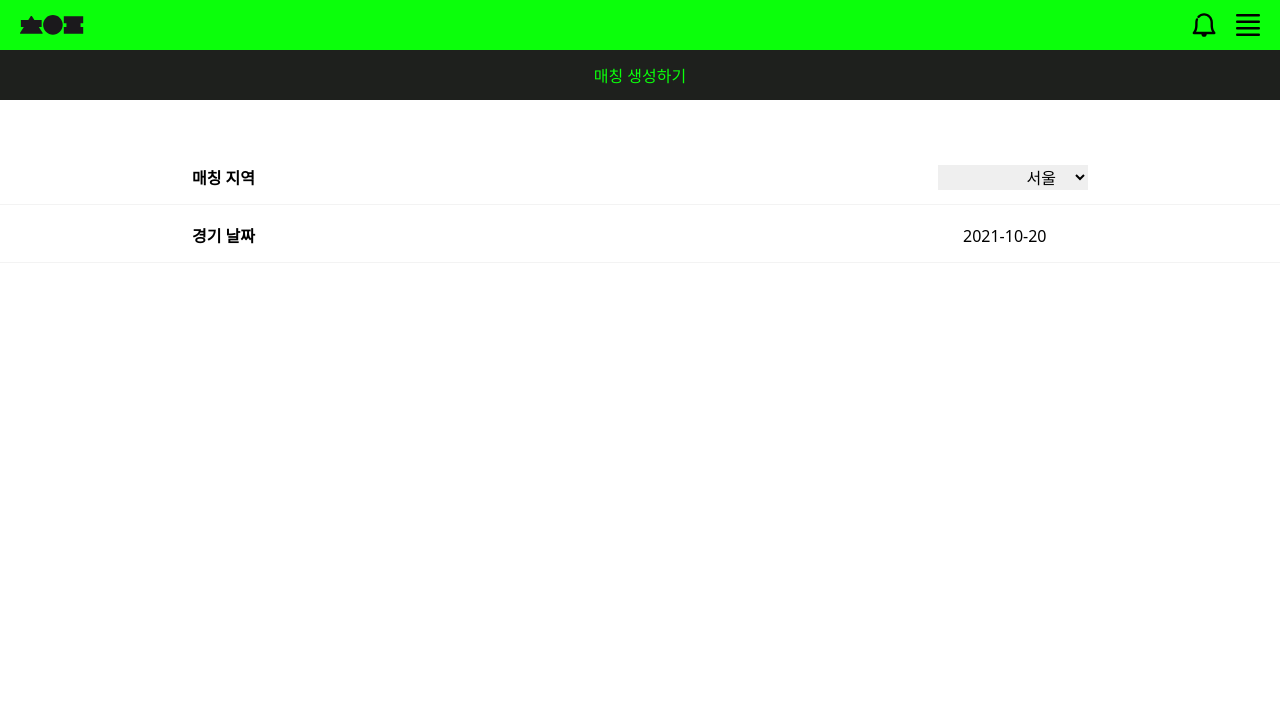
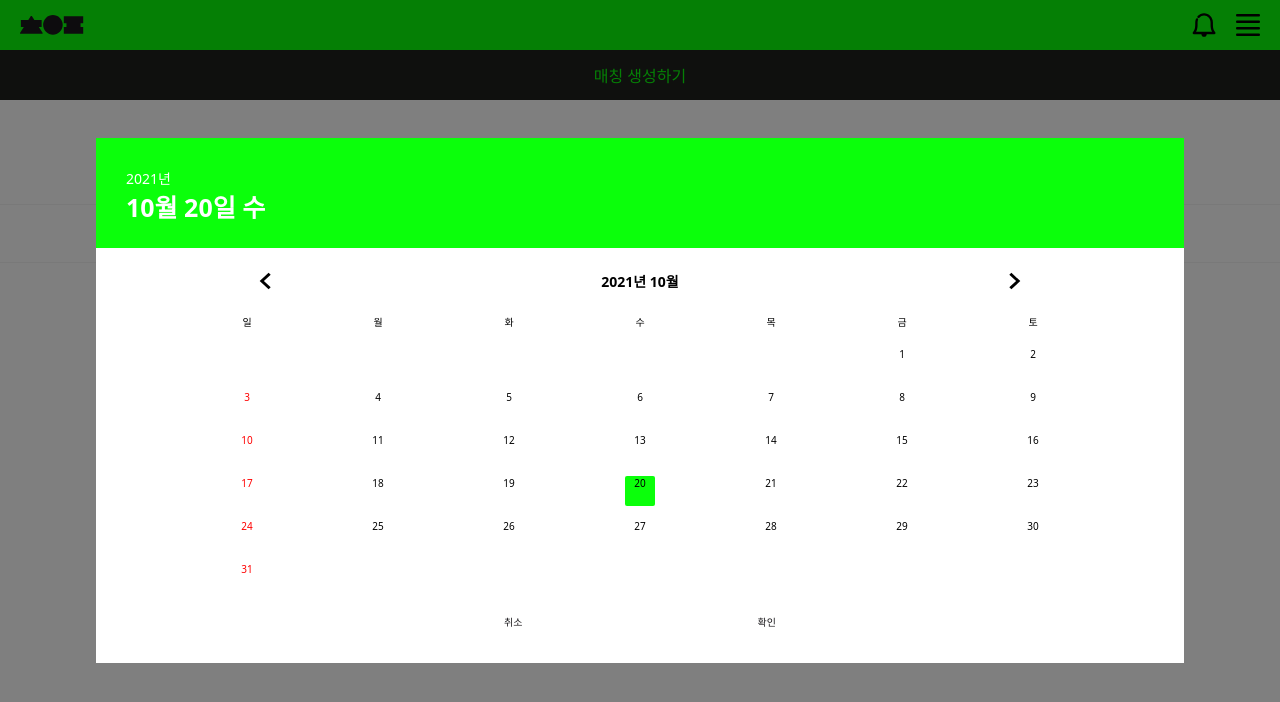
Before and after one commit to dsm-football/football-frontend, a React (Create React App) app: page /match/registration in a window 1280 px wide. Shown: the top 702 px of the page. Built offline with nearby package versions, Linux system fonts and the light colour scheme; no server answers.

Commit message:
⚡️ :: 캘린더 만들기 및 날씨 연동 중

```diff
--- a/src/components/common/calendar/Calendar.tsx
+++ b/src/components/common/calendar/Calendar.tsx
@@ -1,15 +1,159 @@
-import React, { useState } from "react";
-import DatePicker from "react-datepicker";
-import "react-datepicker/dist/react-datepicker.css";
+import React, { useEffect, useState } from "react";
+import { NextIcon, PrevIcon } from "../../../assets";
+import * as S from "./style";
+import moment from "moment";
+import { color } from "../../../style";
+import axios from "axios";
+
+const WEEK = ["일", "월", "화", "수", "목", "금", "토"];
+
+type LocationType = {
+  longitude: number;
+  latitude: number;
+};
 
 const Calendar = () => {
-  const [startDate, setStartDate] = useState(new Date());
+  const [date, setDate] = useState<moment.Moment>(() => moment());
+  const [location, setLocation] = useState<LocationType | null>(null);
+  const [url, setUrl] = useState<string>("");
+
+  const dayClick = (current: moment.Moment) => setDate(current);
+  const setMonth = (next: boolean) =>
+    next
+      ? setDate(date.clone().add(1, "month"))
+      : setDate(date.clone().subtract(1, "month"));
+
+  useEffect(() => {
+    if (window.navigator.geolocation) {
+      window.navigator.geolocation.getCurrentPosition((position) => {
+        setLocation({
+          ...location,
+          longitude: position.coords.longitude,
+          latitude: position.coords.latitude,
+        });
+      });
+      setUrl(
+        `https://api.openweathermap.org/data/2.5/onecall?lat=33.44&lon=-94.04&exclude=hourly,minutely,alerts&appid=${process.env.REACT_APP_WEATHER_API_KEY}`
+      );
+    } else {
+      alert("GPS를 지원하지 않습니다.");
+    }
+  }, []);
+
+  const getWeather = () => {
+    axios
+      .get(url)
+      .then((response: any) => {
+        console.log(response);
+      })
+      .catch((e) => {
+        console.log("asda");
+        console.error(e);
+      });
+  };
+
+  const makeCalendar = () => {
+    const today = date;
+
+    const startWeek = today.clone().startOf("month").week();
+    const endWeek =
+      today.clone().endOf("month").week() === 1
+        ? 53
+        : today.clone().endOf("month").week();
+    let calendar = [];
+
+    for (let week = startWeek; week <= endWeek; week++) {
+      calendar.push(
+        <S.CalendarDayRow key={week}>
+          {Array(7)
+            .fill(0)
+            .map((n, i): any => {
+              let current = today
+                .clone()
+                .week(week)
+                .startOf("week")
+                .add(n + i, "day");
+
+              let isSelected =
+                today.format("YYYYMMDD") === current.format("YYYYMMDD")
+                  ? true
+                  : false;
+
+              let isOtherMonth =
+                current.format("MM") !== today.format("MM") ? true : false;
+
+              if (!isOtherMonth) {
+                return (
+                  <span
+                    style={{
+                      background: isSelected ? `${color.main}` : "white",
+                      color: i === 0 ? "red" : "black",
+                    }}
+                    key={i}
+                    onClick={() => {
+                      dayClick(current);
+                    }}
+                  >
+                    {current.format("D")}
+                  </span>
+                );
+              } else return <span key={i}></span>;
+            })}
+        </S.CalendarDayRow>
+      );
+    }
+    return calendar;
+  };
+
   return (
-    <DatePicker
-      dateFormat="yyyy-MM-dd"
-      selected={startDate}
-      onChange={(date: Date) => setStartDate(date)}
-    />
+    <>
+      <S.ModalBackground>
+        <S.CalendarWrapper>
+          <S.CalendarHeader>
+            <div>
+              <S.CalendarHeaderYear>
+                {date.format("YYYY년")}
+              </S.CalendarHeaderYear>
+              <S.CalendarHeaderDate>
+                {date.format("MM월 DD일 ")}
+                {WEEK[date.day()]}
+              </S.CalendarHeaderDate>
+            </div>
+          </S.CalendarHeader>
+          <S.CalendarContent>
+            <S.CalendarSelectMonthWrapper>
+              <img
+                src={PrevIcon}
+                alt="Prev"
+                onClick={() => {
+                  setMonth(false);
+                }}
+              />
+              <span>
+                {date.format("YYYY")}년 {date.format("MM")}월
+              </span>
+              <img
+                src={NextIcon}
+                alt="Next"
+                onClick={() => {
+                  setMonth(true);
+                }}
+              />
+            </S.CalendarSelectMonthWrapper>
+            <S.CalendarWeek>
+              {WEEK.map((v: string, i: number) => {
+                return <span key={i}>{v}</span>;
+              })}
+            </S.CalendarWeek>
+            <S.CalendarDayWrapper>{makeCalendar()}</S.CalendarDayWrapper>
+            <S.CheckButtonWrapper>
+              <span>취소</span>
+              <span>확인</span>
+            </S.CheckButtonWrapper>
+          </S.CalendarContent>
+        </S.CalendarWrapper>
+      </S.ModalBackground>
+    </>
   );
 };
 
--- /dev/null
+++ b/src/components/common/calendar/style.ts
@@ -0,0 +1,122 @@
+import styled from "styled-components";
+import { color } from "../../../style";
+
+export const ModalBackground = styled.div`
+  width: 100%;
+  height: 100vh;
+  position: fixed;
+  background-color: rgba(0, 0, 0, 0.5);
+  top: 0;
+  display: flex;
+  justify-content: center;
+  align-items: center;
+`;
+
+export const CalendarWrapper = styled.div`
+  width: 85%;
+  height: 525px;
+  background-color: white;
+`;
+
+export const CalendarHeader = styled.div`
+  width: 100%;
+  height: 110px;
+  background-color: ${color.main};
+
+  & div {
+    padding-top: 30px;
+    margin-left: 30px;
+  }
+`;
+
+export const CalendarHeaderYear = styled.p`
+  font-size: 14px;
+  color: white;
+`;
+
+export const CalendarHeaderDate = styled.p`
+  font-weight: 600;
+  font-size: 25px;
+  color: white;
+  margin-bottom: 35px;
+`;
+
+export const CalendarContent = styled.div`
+  width: 100%;
+  height: 415px;
+  display: flex;
+  align-items: center;
+  flex-direction: column;
+`;
+
+export const CalendarSelectMonthWrapper = styled.div`
+  width: 70%;
+  height: 16px;
+  margin-top: 25px;
+  display: flex;
+  justify-content: space-between;
+  align-items: center;
+
+  img {
+    cursor: pointer;
+  }
+
+  span {
+    font-weight: 600;
+    font-size: 14px;
+  }
+`;
+
+export const CalendarWeek = styled.div`
+  width: 75%;
+  height: 15px;
+  display: flex;
+  justify-content: space-between;
+  align-items: center;
+  margin-top: 25px;
+
+  span {
+    width: 30px;
+    font-size: 10px;
+    text-align: center;
+  }
+`;
+
+export const CalendarDayWrapper = styled.div`
+  width: 75%;
+  height: 265px;
+`;
+
+export const CalendarDayRow = styled.div`
+  width: 100%;
+  height: 25px;
+  display: flex;
+  justify-content: space-between;
+  margin-top: 18px;
+  font-size: 10px;
+
+  span {
+    display: flex;
+    flex-direction: column;
+    align-items: center;
+    width: 30px;
+    height: 30px;
+    border-radius: 2px;
+  }
+`;
+
+export const Icon = styled.div`
+  margin-top: 2px;
+  width: 12px;
+  height: 12px;
+  background-color: black;
+`;
+
+export const CheckButtonWrapper = styled.div`
+  margin-top: 20px;
+  width: 25%;
+  color: #1b191c;
+  font-size: 10px;
+  display: flex;
+  justify-content: space-between;
+`;
--- a/src/components/matchingRegistration/MatchingInfo.tsx
+++ b/src/components/matchingRegistration/MatchingInfo.tsx
@@ -5,6 +5,7 @@ import * as S from "./style";
 const MatchingInfo = () => {
   return (
     <>
+      <Calendar />
       <S.MainWrapper>
         <S.MatchingInfoList>
           <S.MatchingInfoWrapper>
@@ -34,9 +35,6 @@ const MatchingInfo = () => {
           <S.MatchingInfoWrapper>
             <S.MatchingInfo>
               <S.MatchingInfoTitleFont>경기 날짜</S.MatchingInfoTitleFont>
-              <S.CalendarInput>
-                <Calendar />
-              </S.CalendarInput>
             </S.MatchingInfo>
           </S.MatchingInfoWrapper>
         </S.MatchingInfoList>
```
